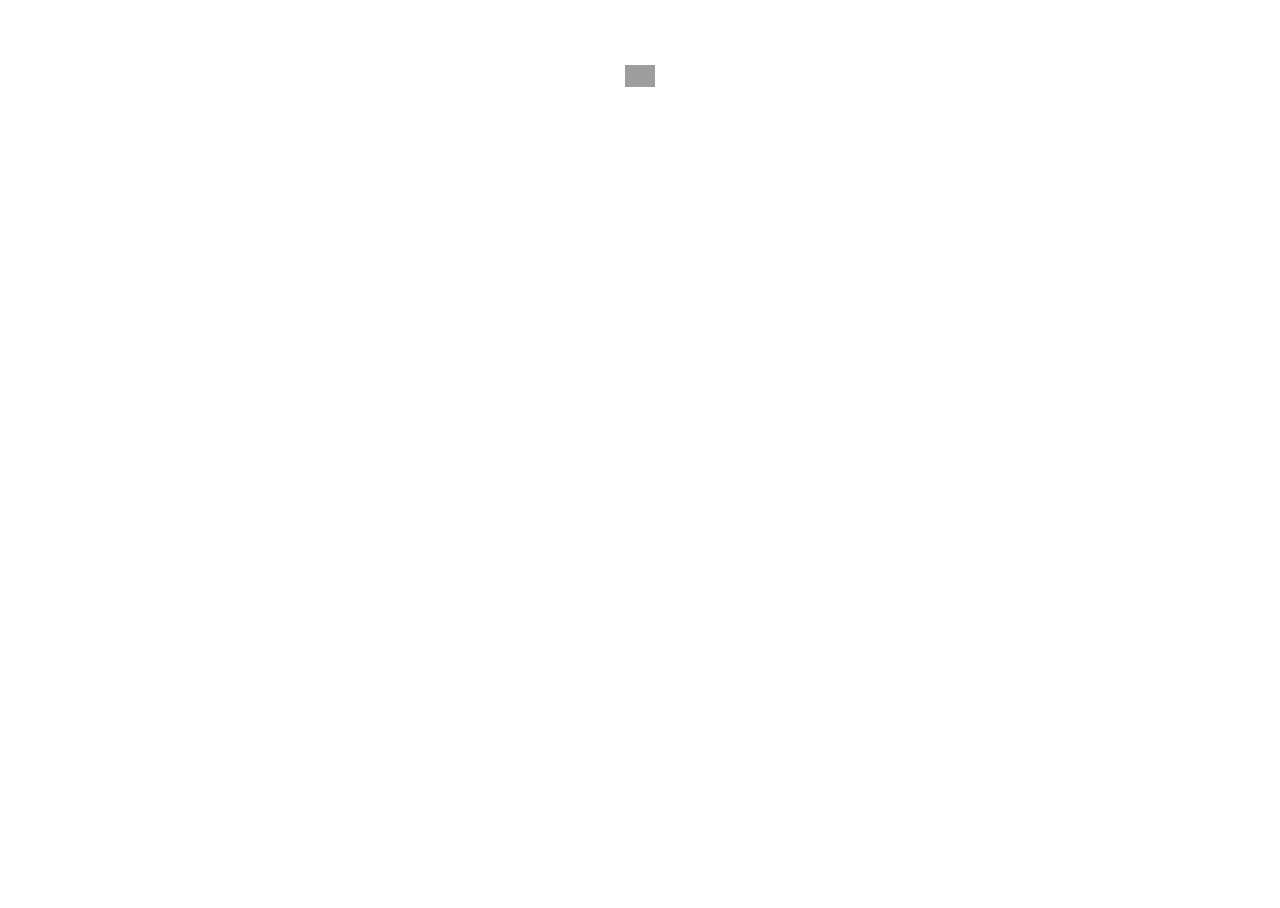
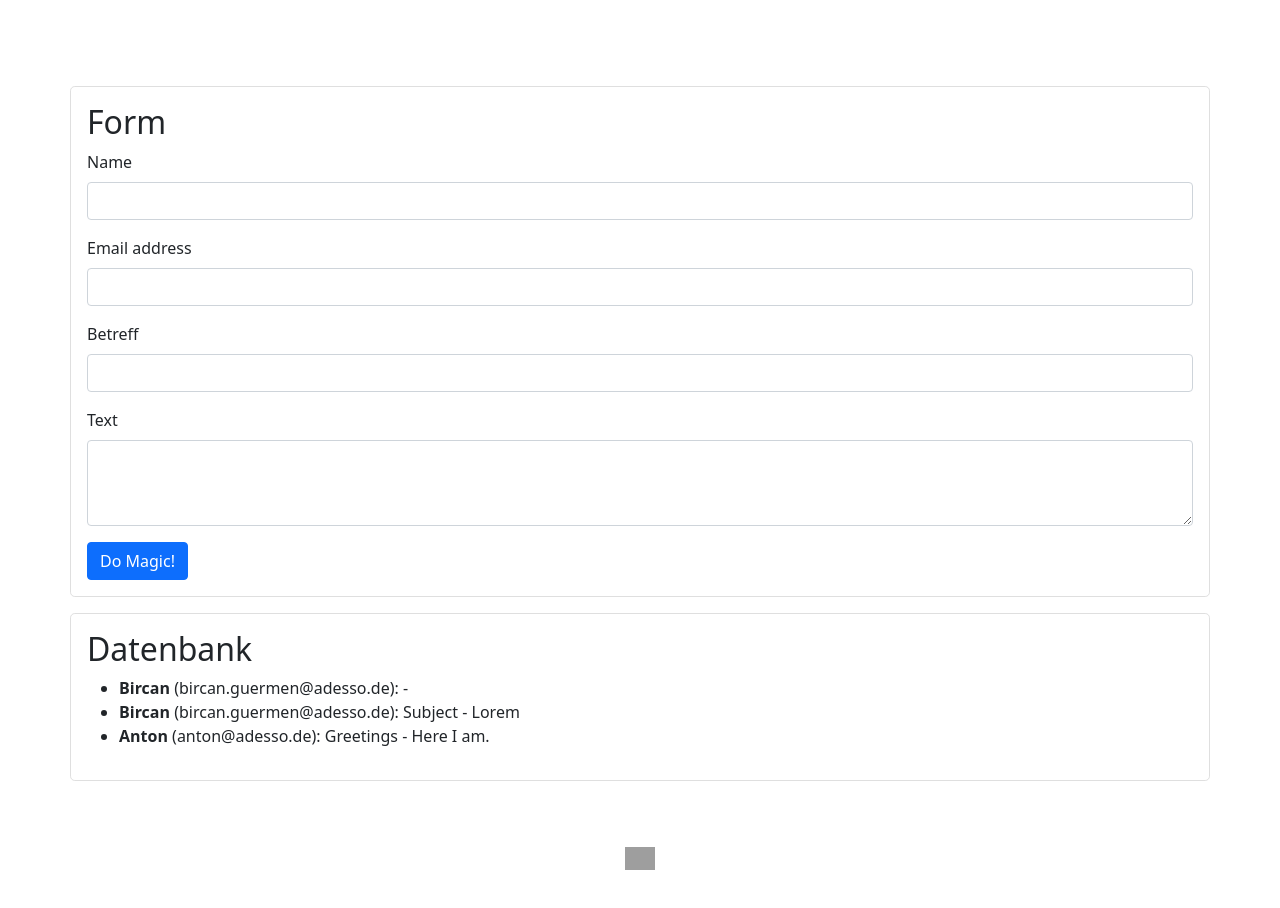
Before and after one commit to adessoBGuermen/bc-react, a React (Create React App) app: page / in a window 1280 px wide. Shown: the part 704-1612 px from the top of the page. Before the commit the page ends 839 px from the top, so only its background shows below. Built offline with nearby package versions, Linux system fonts and the light colour scheme; data requests are answered from the project's data file; grey boxes are pictures that could not be loaded.

Commit message:
added json-server, db, form, events, integrated in portfolio design

```diff
--- a/package.json
+++ b/package.json
@@ -14,6 +14,7 @@
     "web-vitals": "^2.1.4"
   },
   "scripts": {
+    "server-api": "json-server --watch src/db.json --port 4000",
     "start": "react-scripts start",
     "build": "react-scripts build",
     "test": "react-scripts test",
--- a/src/App.js
+++ b/src/App.js
@@ -2,17 +2,40 @@ import 'bootstrap/dist/css/bootstrap.min.css';
 import Header from './components/Header/Header';
 import CardContainer from "./components/CardContainer/CardContainer";
 import Socials from './components/Socials/Socials';
-import PropTypes from 'prop-types';
+import FormContainer from './components/FormContainer/FormContainer';
+//import PropTypes from 'prop-types';
+//import {Form} from "./components/Card/Card";
+import { useEffect, useState } from 'react';
+import { addContactToApi, getAllContacts } from './ContactApiService';
 
 function App() {
     const skillsArr = ["HTML","CSS","JavaScript","Frontend","GitHub"];
     const interestsArr = ["React","Node.js","TypeScript"];
+
+    const [contacts, setContacts] = useState([]);
+    useEffect(function () {
+        loadContacts();
+    }, []);
+    async function loadContacts() {
+        const apiContacts = await getAllContacts();
+        setContacts(apiContacts);
+    }
+    function addContact(contact) {
+        setContacts([contact, ...contacts]);
+        // Single Responsibility Principle
+        addContactToApi(contact);
+    }
+
   return (
     <div className="App">
         <Header/>
         <CardContainer
             skills={skillsArr}
             interests={interestsArr}/>
+        <FormContainer
+            heading={"Form"}
+            sendDataOnSubmit={addContact}
+            contacts={contacts}/>
         <Socials/>
     </div>
   );
--- /dev/null
+++ b/src/ContactApiService.js
@@ -0,0 +1,23 @@
+export async function getAllContacts() {
+    const httpResponse = await fetch('http://localhost:4000/contacts');
+    const data = await httpResponse.json();
+
+    return data;
+}
+
+export async function addContactToApi(contact) {
+    const httpResponse = await fetch('http://localhost:4000/contacts', {
+        method: 'POST',
+        headers: {
+            'Content-Type': 'application/json',
+        },
+        body: JSON.stringify({ id: new Date(), ...contact }),
+    });
+    const data = await httpResponse.json();
+
+    if (data) {
+        console.log('success ' + data);
+    } else {
+        console.error('error ' + data);
+    }
+}
--- a/src/components/Card/Card.jsx
+++ b/src/components/Card/Card.jsx
@@ -7,14 +7,15 @@ export default function Card( {heading, text, list} ) {
         <p className="mb-0"> {text} </p> :
         <ul> {list.map((item)=> { return <li key={item}>{item}</li> })} </ul>;
     return (
-        <div className={`p-3 mb-3 bg-white border border-secondary rounded-3
-            animate__animated animate__backInRight ${styles.tile}`}>
-            <h2>{heading}</h2>
-            {output}
-        </div>
+        <>
+            <div className={`p-3 mb-3 bg-white border border-secondary rounded-3
+                animate__animated animate__backInRight ${styles.tile}`}>
+                <h2>{heading}</h2>
+                {output}
+            </div>
+        </>
     )
 }
-
 
 Card.propTypes = {
 	heading: PropTypes.string.isRequired,
--- a/src/components/Card/Card.module.css
+++ b/src/components/Card/Card.module.css
@@ -4,7 +4,7 @@
 }
 /* landscape and higher */
 @media only screen and (min-width: 576px) {
-    .tile:hover {
+    .tile:not(.formTile):hover {
         transform: translate(-3px,-3px);
         box-shadow: 5px 5px 8px 0 rgba(0,0,0,0.3);
     }
--- /dev/null
+++ b/src/components/FormContainer/FormContainer.jsx
@@ -0,0 +1,104 @@
+//import styles from './CardContainer.module.css';
+//import Card from '../Card/Card';
+import PropTypes from "prop-types";
+import styles from "../Card/Card.module.css";
+import Card from "../Card/Card";
+import {useState} from "react";
+
+export default function FormContainer( {heading, sendDataOnSubmit, contacts} ) {
+
+    const [name, setName] = useState('');
+    const [email, setEmail] = useState('');
+    const [subject, setSubject] = useState('');
+    const [formText, setFormText] = useState('');
+
+    function onNameChange(event) {
+        setName(event.target.value);
+    }
+    function onEmailChange(event) {
+        setEmail(event.target.value);
+    }
+    function onSubjectChange(event) {
+        setSubject(event.target.value);
+    }
+    function onFormTextChange(event) {
+        setFormText(event.target.value);
+    }
+
+    function onSubmit(event) {
+        event.preventDefault();
+        sendDataOnSubmit({
+            name: name,
+            email: email,
+            subject: subject,
+            formText: formText,
+        });
+    }
+
+    return (
+        <>
+            <section className="container pt-4 pb-5">
+                <div className="row">
+                    <div className={`p-3 mb-3 bg-white border border-secondary rounded-3
+                animate__animated animate__backInRight ${styles.formTile} ${styles.tile}`}>
+                        <h2>{heading}</h2>
+
+                        <form onSubmit={onSubmit}>
+                            <div className="mb-3">
+                                <label htmlFor="inputName" className="form-label">Name</label>
+                                <input type="text"
+                                    className="form-control"
+                                    id="inputName"
+                                    value={name}
+                                    onChange={onNameChange}/>
+                            </div>
+                            <div className="mb-3">
+                                <label htmlFor="inputEmail" className="form-label">Email address</label>
+                                <input type="email"
+                                       className="form-control"
+                                       id="inputEmail"
+                                       value={email}
+                                       onChange={onEmailChange}
+                                       aria-describedby="emailHelp"/>
+                            </div>
+                            <div className="mb-3">
+                                <label htmlFor="inputSubject" className="form-label">Betreff</label>
+                                <input type="text"
+                                       className="form-control"
+                                       id="inputSubject"
+                                       value={subject}
+                                       onChange={onSubjectChange}/>
+                            </div>
+                            <div className="mb-3">
+                                <label htmlFor="inputText" className="form-label">Text</label>
+                                <textarea
+                                    className="form-control"
+                                    id="inputText"
+                                    rows="3"
+                                    value={formText}
+                                    onChange={onFormTextChange}></textarea>
+                            </div>
+                            <button type="submit" className="btn btn-primary">Do Magic!</button>
+                        </form>
+                    </div>
+
+                    <div className={`p-3 mb-3 bg-white border border-secondary rounded-3
+                animate__animated animate__backInRight ${styles.formTile} ${styles.tile}`}>
+                        <h2>Datenbank</h2>
+                        <ul>
+                            {contacts.map((contact) => (
+                                <li>
+                                    <strong>{contact.name}</strong> ({contact.email}): {contact.subject} - {contact.formText}
+                                </li>
+                            ))}
+                        </ul>
+                    </div>
+                </div>
+            </section>
+        </>
+    )
+}
+
+Card.propTypes = {
+    heading: PropTypes.string.isRequired,
+}
--- /dev/null
+++ b/src/db.json
@@ -0,0 +1,40 @@
+{
+  "posts": [
+    {
+      "id": 1,
+      "title": "json-server",
+      "author": "typicode"
+    }
+  ],
+  "comments": [
+    {
+      "id": 1,
+      "body": "some comment",
+      "postId": 1
+    }
+  ],
+  "profile": {
+    "name": "typicode"
+  },
+  "contacts": [
+    {
+      "id": "2022-04-29T14:31:39.137Z",
+      "name": "Bircan",
+      "email": "bircan.guermen@adesso.de"
+    },
+    {
+      "id": "2022-04-29T14:37:16.561Z",
+      "name": "Bircan",
+      "email": "bircan.guermen@adesso.de",
+      "subject": "Subject",
+      "formText": "Lorem"
+    },
+    {
+      "id": "2022-04-29T14:39:00.397Z",
+      "name": "Anton",
+      "email": "anton@adesso.de",
+      "subject": "Greetings",
+      "formText": "Here I am."
+    }
+  ]
+}
```
